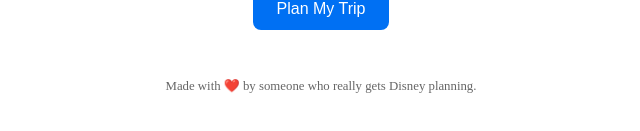
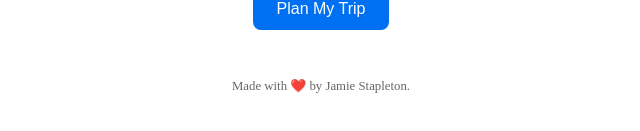
Before and after one commit to jstapleton22/disney-guide, a Next.js app: page / in a window 1280 px wide. Shown: the part 247-378 px from the top of the page, without its empty margins (319-959 px from the left). Built offline with nearby package versions, Linux system fonts and the light colour scheme.

Commit message:
Update index.js

```diff
--- a/pages/index.js
+++ b/pages/index.js
@@ -197,7 +197,7 @@ export default function Home() {
           </div>
         )}
 
-        <p style={styles.footnote}>Made with ❤️ by someone who really gets Disney planning.</p>
+        <p style={styles.footnote}>Made with ❤️ by Jamie Stapleton.</p>
       </main>
     </>
   );
```
